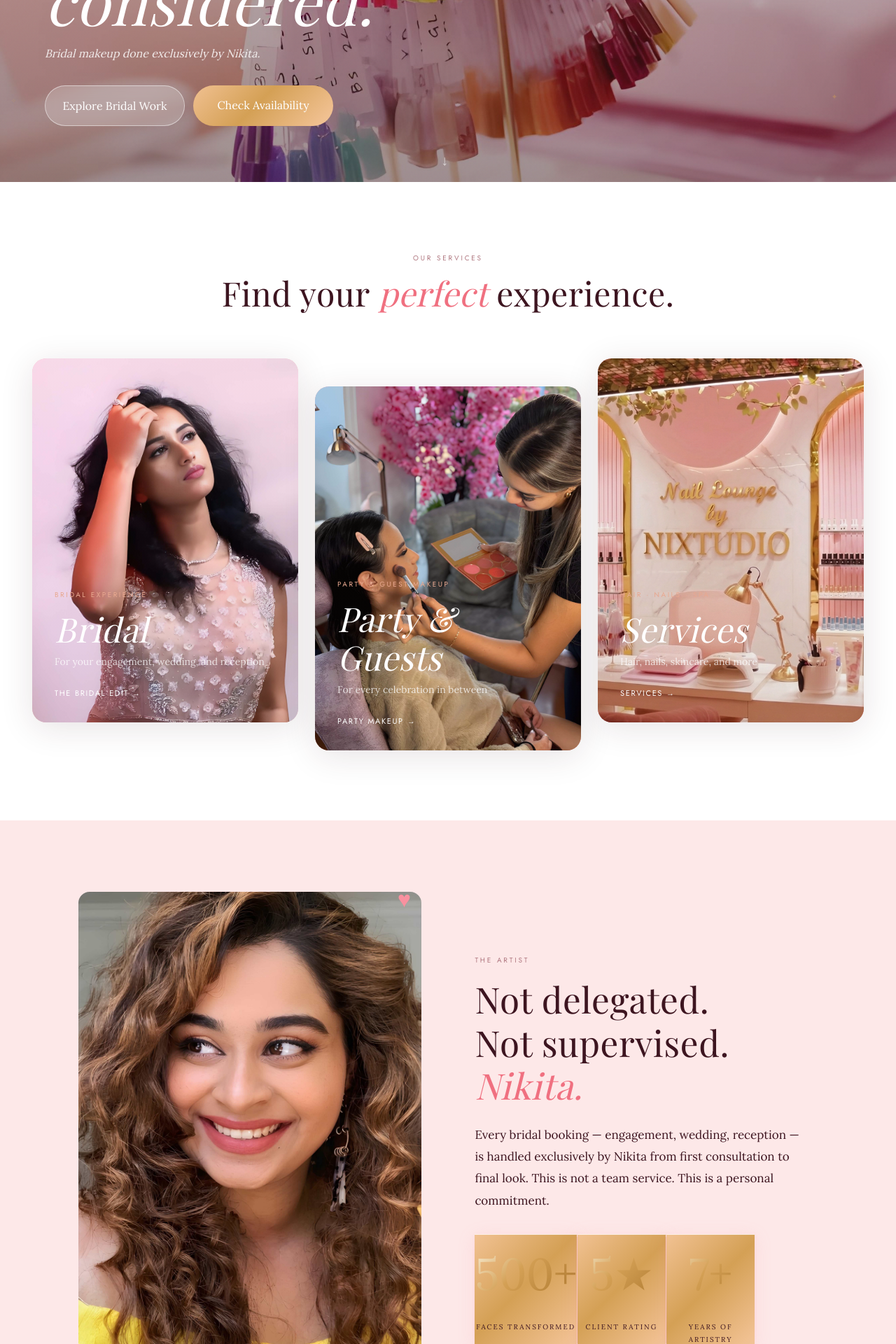
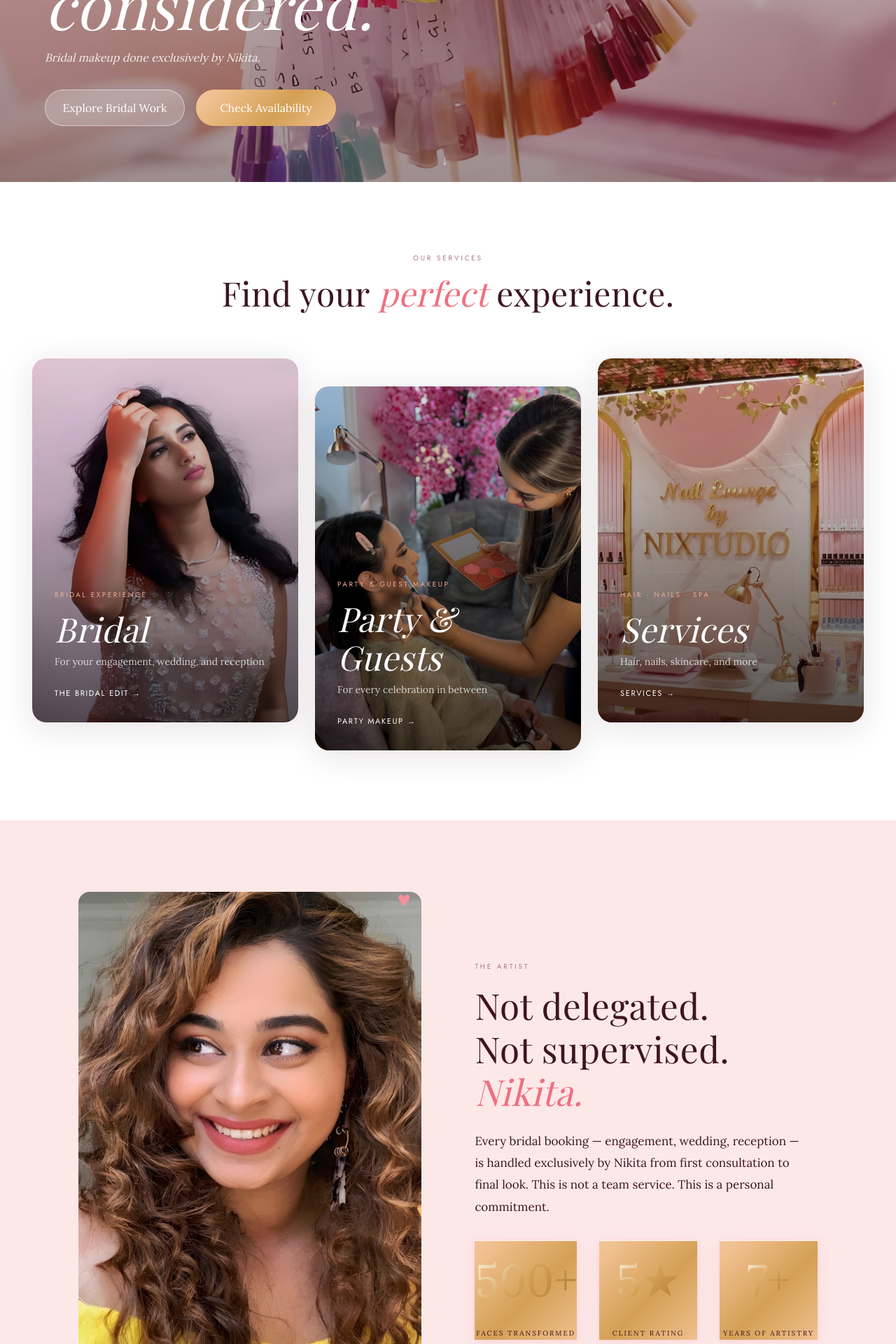
Before and after one commit to amdgzelenzin-crypto/zelenz, a Next.js app: page / in a window 1280 px wide. Shown: the part 540-2460 px from the top of the page at 70% size. Built offline with nearby package versions, Linux system fonts and the light colour scheme.

Commit message:
polish: mobile spacing, contrast, skeleton loaders, smooth scroll

```diff
--- a/app/bridal/page.tsx
+++ b/app/bridal/page.tsx
@@ -56,7 +56,7 @@ export default function BridalPage() {
     <>
       {/* ──────── BRIDAL HERO ──────── */}
       <section className="relative h-screen flex items-end overflow-hidden">
-        <div className="absolute inset-0">
+        <div className="absolute inset-0 skeleton">
           <Image
             src="/images/hero-bridal.jpg"
             alt="Bridal makeup by NIXTUDIO"
--- a/app/globals.css
+++ b/app/globals.css
@@ -160,7 +160,13 @@ p {
 .section-dark     { background: #3D1520; }   /* footer only */
 
 .section-padding {
-  padding: clamp(60px, 8vw, 120px) 20px;
+  padding: 72px 0;
+}
+
+@media (min-width: 768px) {
+  .section-padding {
+    padding: 100px 0;
+  }
 }
 @media (min-width: 768px) {
   .section-padding {
@@ -319,18 +325,25 @@ body {
   align-items: center;
   justify-content: space-between;
   padding: 16px 0;
-  border-bottom: 1px solid rgba(61,21,32,0.08);
+  border-bottom: 1px solid rgba(183,110,121,0.12);
   font-family: var(--font-body), Georgia, serif;
   font-size: 15px;
   color: #3D1520;
 }
 
-.service-row .price {
+.service-row .price, .service-row-price {
   font-family: var(--font-display), Georgia, serif;
   font-size: 16px;
+  font-weight: 600;
+  color: #B76E79;
+}
+
+.service-row-name {
+  font-size: 15px;
+  color: #4E4247;
   font-weight: 400;
-  color: #D4A055;
 }
+
 
 /* ────────────────────────────────────────
    ANIMATIONS
@@ -437,6 +450,30 @@ body {
   .scroll-to-top {
     bottom: 88px !important;
   }
+  footer {
+    padding-bottom: 96px;
+  }
+}
+
+/* ────────────────────────────────────────
+   SKELETON LOADERS
+   ──────────────────────────────────────── */
+
+@keyframes skeletonShimmer {
+  0% { background-position: -200% center; }
+  100% { background-position: 200% center; }
+}
+
+.skeleton {
+  background: linear-gradient(
+    90deg,
+    #F9C8C8 0%,
+    #FDE8E8 40%,
+    #F5D5C0 60%,
+    #F9C8C8 100%
+  );
+  background-size: 200% auto;
+  animation: skeletonShimmer 1.5s linear infinite;
 }
 
 /* Depth gradient for sections — Macaron Palette (Blush/Cream) */
--- a/app/page.tsx
+++ b/app/page.tsx
@@ -109,9 +109,9 @@ function HeroSlideshow() {
   return (
     <div className="absolute inset-0">
       {heroImages.map((src, i) => (
-        <div
+          <div
           key={src}
-          className="absolute inset-0 transition-opacity duration-[1500ms] ease-in-out"
+          className="absolute inset-0 transition-opacity duration-[1500ms] ease-in-out skeleton"
           style={{ opacity: i === current ? 1 : 0 }}
         >
           <Image
@@ -151,6 +151,7 @@ function EditorialCard({ card, index }: { card: typeof cards[0]; index: number }
     >
       {/* Background image / placeholder */}
       <div
+        className="skeleton"
         style={{
           position: "absolute",
           inset: 0,
@@ -174,9 +175,11 @@ function EditorialCard({ card, index }: { card: typeof cards[0]; index: number }
         style={{
           position: "absolute",
           inset: 0,
-          background: card.gradient,
-          transition: "background 400ms ease",
-          opacity: hovered ? 0.05 : 0.12
+          background: "linear-gradient(to bottom, rgba(0,0,0,0.10) 0%, rgba(0,0,0,0.25) 40%, rgba(0,0,0,0.65) 100%)",
+          zIndex: 1,
+          borderRadius: "inherit",
+          transition: "opacity 400ms ease",
+          opacity: hovered ? 0.8 : 1
         }}
       />
 
@@ -189,6 +192,7 @@ function EditorialCard({ card, index }: { card: typeof cards[0]; index: number }
             left: 0,
             right: 0,
             padding: "32px",
+            zIndex: 2,
           }}
         >
           {/* Tag */}
@@ -267,7 +271,7 @@ export default function Home() {
     <>
       {/* ──── 1. HERO — full screen ──── */}
       <section
-        className="relative w-screen h-[100svh] overflow-hidden texture-grain pink-depth"
+        className="relative w-screen h-[100svh] overflow-hidden texture-grain pink-depth max-md:pt-[max(80px,calc(env(safe-area-inset-top)+60px))]"
       >
         <style dangerouslySetInnerHTML={{__html: `
           @keyframes petalSway {
@@ -324,6 +328,8 @@ export default function Home() {
         >
           <FadeUp>
             <p
+              className="mt-[16px] md:mt-0"
+
               style={{
                 fontFamily: "var(--font-sans), sans-serif",
                 fontSize: "10px",
@@ -371,27 +377,27 @@ export default function Home() {
           </FadeUp>
 
           <FadeUp delay={0.3}>
-            <div className="flex flex-col md:flex-row gap-3">
+            <div className="flex flex-col md:flex-row gap-[14px] md:gap-[16px]">
               <Link href="/bridal"
-                className="w-full md:w-fit min-w-[200px] text-center transition-transform hover:scale-105"
+                className="w-full md:w-fit min-w-[200px] min-h-[52px] flex items-center justify-center transition-transform hover:scale-105"
                 style={{
                   background: "rgba(255,255,255,0.20)",
                   backdropFilter: "blur(10px)",
                   border: "1.5px solid rgba(255,255,255,0.50)",
                   color: "#FFFFFF",
                   borderRadius: "50px",
-                  padding: "16px 24px",
+                  padding: "0 24px",
                 }}
               >
                 Explore Bridal Work
               </Link>
               <Link href="/contact"
-                className="w-full md:w-fit min-w-[200px] text-center transition-transform hover:scale-105 rosegold-shimmer"
+                className="w-full md:w-fit min-w-[200px] min-h-[52px] flex items-center justify-center transition-transform hover:scale-105 rosegold-shimmer"
                 style={{
                   border: "none",
                   color: "#FFFFFF",
                   borderRadius: "50px",
-                  padding: "16px 24px",
+                  padding: "0 24px",
                 }}
               >
                 Check Availability
@@ -580,7 +586,7 @@ export default function Home() {
                   borderRadius: "8px",
                   textDecoration: "none",
                 }}
-                className="group"
+                className="group skeleton"
               >
                 <Image
                   src={`/images/gallery/${label}`}
--- a/app/party/page.tsx
+++ b/app/party/page.tsx
@@ -56,7 +56,7 @@ export default function PartyPage() {
               </FadeUp>
             </div>
             <FadeUp className="lg:col-span-5 lg:col-start-8" delay={0.15}>
-              <div className="w-full aspect-[4/3] relative overflow-hidden">
+              <div className="w-full aspect-[4/3] relative overflow-hidden skeleton">
                 <Image
                   src="/images/party-makeup.jpg"
                   alt="Party makeup by NIXTUDIO"
--- a/components/ui/ClientComponents.tsx
+++ b/components/ui/ClientComponents.tsx
@@ -17,9 +17,15 @@ const ScrollToTop = dynamic(() => import('./ScrollToTop'), {
   loading: () => null,
 })
 
+const SmoothScroll = dynamic(() => import('./SmoothScroll'), {
+  ssr: false,
+  loading: () => null,
+})
+
 export default function ClientComponents() {
   return (
     <>
+      <SmoothScroll />
       <SiteLoader />
       <FloatingAmbience />
       <ScrollToTop />
--- /dev/null
+++ b/components/ui/SmoothScroll.tsx
@@ -0,0 +1,27 @@
+'use client'
+
+import { useEffect } from 'react'
+import Lenis from '@studio-freight/lenis'
+
+export default function SmoothScroll() {
+  useEffect(() => {
+    const lenis = new Lenis({
+      duration: 1.2,
+      easing: (t) => Math.min(1, 1.001 - Math.pow(2, -10 * t)),
+      smoothWheel: true,
+    })
+
+    function raf(time: number) {
+      lenis.raf(time)
+      requestAnimationFrame(raf)
+    }
+
+    requestAnimationFrame(raf)
+
+    return () => {
+      lenis.destroy()
+    }
+  }, [])
+
+  return null
+}
--- a/components/ui/StatCounters.tsx
+++ b/components/ui/StatCounters.tsx
@@ -31,7 +31,7 @@ function useCountUp(target: number, duration = 2000, active: boolean) {
 function StatItem({ stat, active }: { stat: Stat; active: boolean }) {
   const count = useCountUp(stat.value, 2000, active);
   return (
-    <div className="flex-1 text-center bg-white md:bg-transparent rounded-[100px] md:rounded-none px-[20px] py-[16px] md:p-0 border border-[#FADADD] md:border-none card-glow rosegold-shimmer md:shadow-none">
+    <div className="flex-1 text-center bg-white md:bg-transparent rounded-[100px] md:rounded-none px-[16px] py-[20px] md:p-0 border border-[#FADADD] md:border-none card-glow rosegold-shimmer md:shadow-none min-h-[100px] min-w-[100px] flex flex-col justify-center items-center">
       <p className="font-serif font-normal text-[32px] md:text-[clamp(40px,5vw,64px)] text-[#3D1520] md:text-[#D4A055] leading-none mb-1 md:mb-2 tracking-[-0.01em] gold-foil-text">
         {count}{active ? stat.suffix : ""}
       </p>
@@ -56,13 +56,33 @@ export default function StatCounters() {
   }, []);
 
   return (
-    <div ref={ref} className="flex md:items-stretch max-w-full md:max-w-[400px] gap-2 md:gap-0">
+    <div ref={ref} className="stat-grid">
+      <style dangerouslySetInnerHTML={{__html: `
+        .stat-grid {
+          display: grid;
+          grid-template-columns: repeat(3, 1fr);
+          gap: 32px;
+          max-width: 500px;
+        }
+        @media (max-width: 767px) {
+          .stat-grid {
+            gap: 16px;
+          }
+        }
+        @media (max-width: 480px) {
+          .stat-grid {
+            grid-template-columns: 1fr 1fr;
+          }
+          .stat-grid > :nth-child(3) {
+            grid-column: 1 / -1;
+            width: 60%;
+            margin: 0 auto;
+          }
+        }
+      `}} />
       {stats.map((stat, i) => (
-        <div key={stat.label} className="flex items-stretch flex-1">
+        <div key={stat.label} className="stat-pill flex flex-col h-full w-full">
           <StatItem stat={stat} active={active} />
-          {i < stats.length - 1 && (
-            <div className="hidden md:block w-[1px] bg-[#F9C8C8] my-1 shrink-0 px-[0.5px]" />
-          )}
         </div>
       ))}
     </div>
--- a/package.json
+++ b/package.json
@@ -9,6 +9,7 @@
     "lint": "eslint"
   },
   "dependencies": {
+    "@studio-freight/lenis": "^1.0.42",
     "framer-motion": "^12.38.0",
     "next": "16.2.1",
     "react": "19.2.4",
```
Also changed, not shown: app/salon/page.tsx (+4 -4 lines), components/ui/ReviewMarquee.tsx (+4 -4 lines), 1 other file (tests, documents, lock files or other folders).
